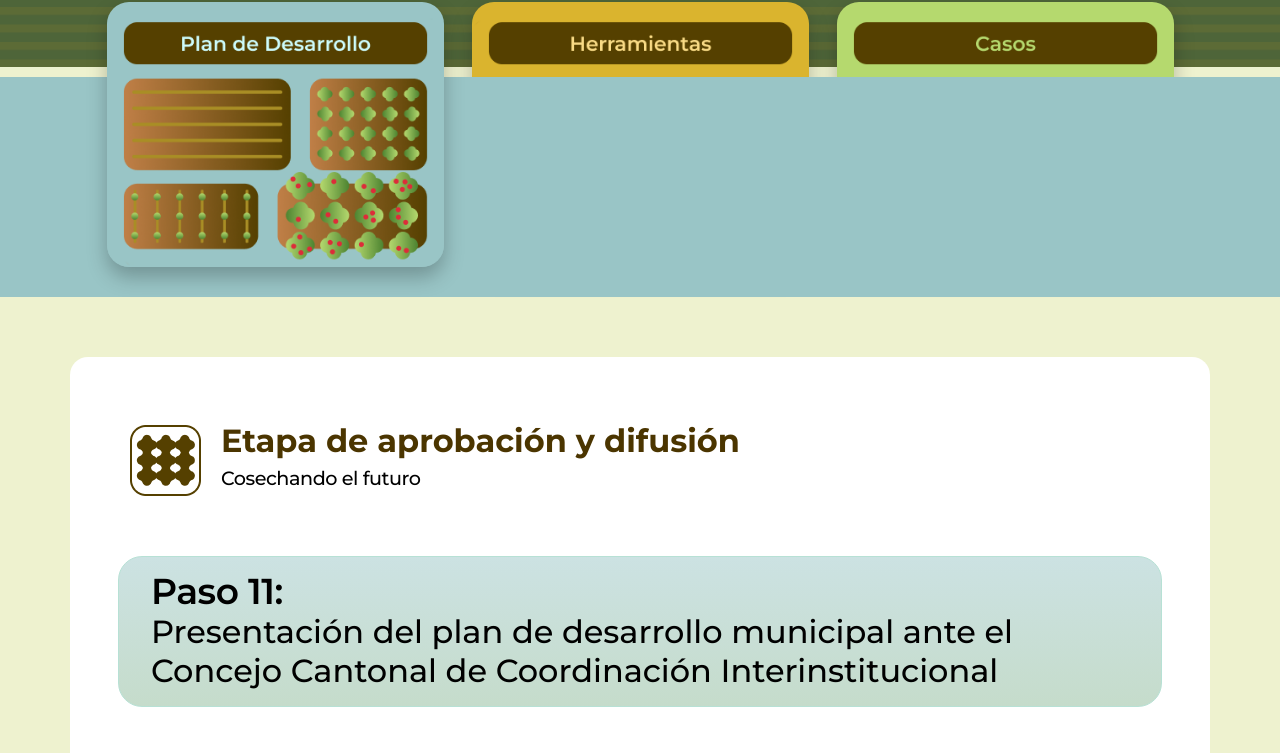
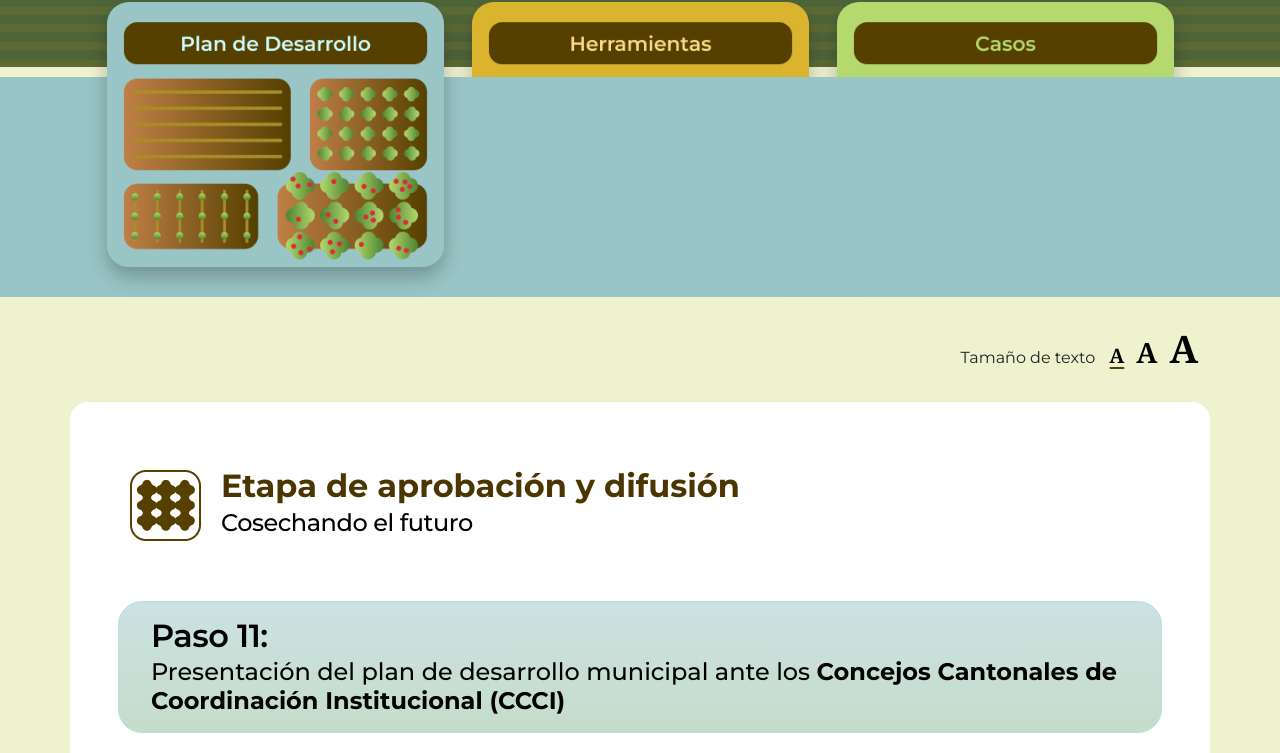
Before and after one commit to pemuned/planeamiento-municipal, a plain HTML site: page pages/plan/aprobacion-paso11.html in a window 1280 px wide. Shown: the part 133-886 px from the top of the page. Drawn offline with nearby package versions, Linux system fonts and the light colour scheme; files whose address does not match are found by name.

Commit message:
Add files via upload

```diff
--- a/pages/plan/aprobacion-paso10.html
+++ b/pages/plan/aprobacion-paso10.html
@@ -4,6 +4,10 @@
 <head>
   <meta charset="utf-8">
   <meta name="viewport" content="width=device-width, initial-scale=1">
+
+  <!-- Favicon -->
+  <link rel="icon" type="image/png" href="../../assets/img/favicon.png">
+
 
   <title>
     Aprobación del plan del desarrollo municipal por el concejo municipal
@@ -43,11 +47,16 @@
     <!-- TABS DESKTOP -->
     <div data-include="../../components/plan-tabs.html"></div>
 
-    <section class="m-top-xl"></section>
+    <section class="m-top-lg"></section>
+
+    <!-- CONTROL DE TAMAÑO DE TEXTO -->
+    <div data-include="../../components/font-size-control.html"></div>
+
+    <section class="m-top-sm"></section>
 
 
     <!-- CARD PRINCIPAL -->
-    <section class="container inner-content-card plan-step-card p-5 mb-3">
+    <section class="container inner-content-card font-adjustable-content plan-step-card p-5 mb-3">
 
       <div class="row g-3 align-items-start m-0">
 
@@ -104,6 +113,7 @@
 
 
           <!-- RECURSO ADICIONAL -->
+          <!--
           <div class="alert mt-4 alert-blue">
 
             <p>
@@ -120,6 +130,7 @@
             </p>
 
           </div>
+          -->
 
         </div>
 
--- a/pages/plan/aprobacion-paso11.html
+++ b/pages/plan/aprobacion-paso11.html
@@ -4,6 +4,10 @@
 <head>
   <meta charset="utf-8">
   <meta name="viewport" content="width=device-width, initial-scale=1">
+
+  <!-- Favicon -->
+  <link rel="icon" type="image/png" href="../../assets/img/favicon.png">
+
 
   <title>
     Presentación del plan de desarrollo municipal ante el Concejo Cantonal de Coordinación Interinstitucional
@@ -43,11 +47,16 @@
     <!-- TABS DESKTOP -->
     <div data-include="../../components/plan-tabs.html"></div>
 
-    <section class="m-top-xl"></section>
+    <section class="m-top-lg"></section>
+
+    <!-- CONTROL DE TAMAÑO DE TEXTO -->
+    <div data-include="../../components/font-size-control.html"></div>
+
+    <section class="m-top-sm"></section>
 
 
     <!-- CARD PRINCIPAL -->
-    <section class="container inner-content-card plan-step-card p-5 mb-3">
+    <section class="container inner-content-card font-adjustable-content plan-step-card p-5 mb-3">
 
       <div class="row g-3 align-items-start m-0">
 
@@ -83,8 +92,8 @@
             <h1>Paso 11:</h1>
 
             <h2>
-              Presentación del plan de desarrollo municipal ante el
-              Concejo Cantonal de Coordinación Interinstitucional
+              Presentación del plan de desarrollo municipal ante los
+              <strong>Concejos Cantonales de Coordinación Institucional (CCCI)</strong>
             </h2>
 
           </div>
@@ -105,6 +114,7 @@
 
 
           <!-- RECURSO ADICIONAL -->
+          <!--
           <div class="alert mt-4 alert-blue">
 
             <p>
@@ -123,6 +133,7 @@
             </p>
 
           </div>
+          -->
 
         </div>
 
```
Also changed, not shown: pages/plan/aprobacion-paso12.html (+13 -2 lines), pages/plan/diagnostico-paso4.html (+11 -2 lines), pages/plan/diagnostico-paso5.html (+11 -2 lines), pages/plan/elaboracion-paso6.html (+11 -2 lines), pages/plan/elaboracion-paso7.html (+11 -2 lines), pages/plan/elaboracion-paso8.html (+11 -2 lines), pages/plan/elaboracion-paso9.html (+11 -2 lines), pages/plan/preparacion-paso1.html (+11 -2 lines), pages/plan/preparacion-paso2.html (+11 -2 lines), pages/plan/preparacion-paso3.html (+11 -2 lines).
